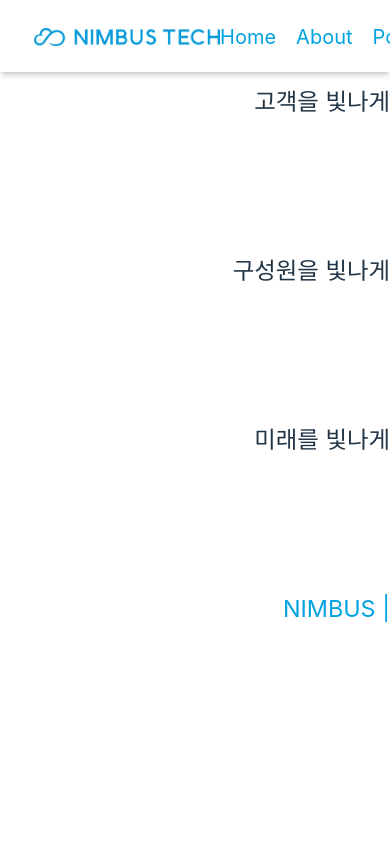
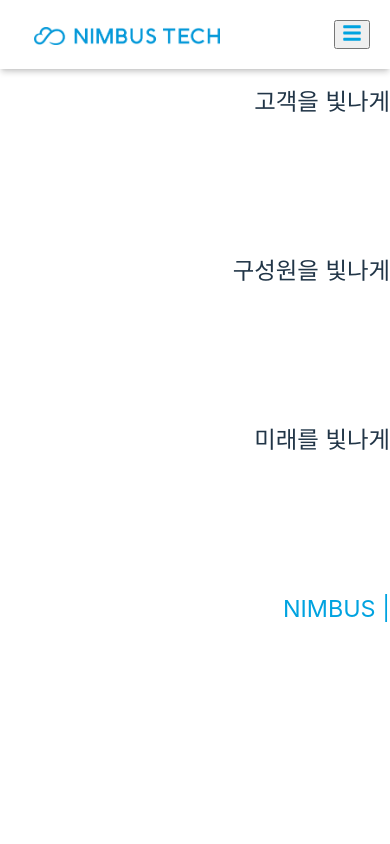
Before and after one commit to onexhana/nimbustech_website, a React (Vite) app: page / in a window 390 px wide. Shown: the top 844 px of the page. Built offline with nearby package versions, Linux system fonts and the light colour scheme; a web font is replaced by a local one.

Commit message:
feat:(header) 모바일 대응 버튼 생성

```diff
--- a/package.json
+++ b/package.json
@@ -10,10 +10,12 @@
     "preview": "vite preview"
   },
   "dependencies": {
+    "@heroicons/react": "^2.2.0",
     "framer-motion": "^12.23.12",
     "pretendard": "^1.3.9",
     "react": "^19.1.0",
     "react-dom": "^19.1.0",
+    "react-icons": "^5.5.0",
     "react-router-dom": "^7.8.1",
     "react-scroll": "^1.9.3",
     "react-simple-typewriter": "^5.0.1",
--- a/src/components/common/Header.tsx
+++ b/src/components/common/Header.tsx
@@ -1,4 +1,9 @@
+import { useState } from 'react';
+import { FaBars } from "react-icons/fa";
+
 export default function Header() {
+  const [isMobileMenuOpen, setIsMobileMenuOpen] = useState(false);
+
   const navItems = [
     { to: 'home', label: 'Home' },
     { to: 'about', label: 'About' },
@@ -17,6 +22,8 @@ export default function Header() {
         block: 'start'
       });
     }
+    // 모바일 메뉴 닫기
+    setIsMobileMenuOpen(false);
   };
 
   return (
@@ -43,8 +50,11 @@ export default function Header() {
           />
         </div>
 
-        {/* 네비게이션 메뉴 */}
-        <nav className="flex items-center text-[#00A3E0] font-bold text-[20px] md:text-[16px]" style={{ marginTop: '12px' }}>
+        {/* 데스크톱 네비게이션 메뉴 - md 이상에서만 표시 */}
+        <nav
+          className="desktop-menu-nav flex items-center text-[#00A3E0] font-bold text-[20px]"
+          style={{ marginTop: '12px' }}
+        >
           {navItems.map(({ to, label }) => (
             <button
               key={to}
@@ -64,7 +74,33 @@ export default function Header() {
             </button>
           ))}
         </nav>
+
+        {/* 모바일 햄버거 버튼 - md 미만에서만 표시 */}
+        <button
+          className="mobile-hamburger-btn p-2"
+          onClick={() => setIsMobileMenuOpen(!isMobileMenuOpen)}
+          style={{ marginTop: '20px', marginRight: '20px' }}
+        >
+          <FaBars size={20} color="#00A3E0" />
+        </button>
       </div>
+
+      {/* 모바일 드롭다운 메뉴 */}
+      {isMobileMenuOpen && (
+        <div className="md:hidden bg-white border-t border-gray-200">
+          <nav className="px-8 py-4">
+            {navItems.map(({ to, label }) => (
+              <button
+                key={to}
+                onClick={() => scrollToSection(to)}
+                className="block w-full text-left py-3 text-[#00A3E0] hover:text-[#000000] font-bold text-[18px] transition-colors duration-200"
+              >
+                {label}
+              </button>
+            ))}
+          </nav>
+        </div>
+      )}
     </header>
   );
 }
--- a/src/index.css
+++ b/src/index.css
@@ -53,6 +53,27 @@ h1 {
 }
 
 
+
+
+/* 헤더 반응형 CSS */
+@media screen and (max-width: 767px) {
+  .desktop-menu-nav {
+    display: none !important;
+  }
+  .mobile-hamburger-btn {
+    display: block !important;
+  }
+}
+
+@media screen and (min-width: 768px) {
+  .desktop-menu-nav {
+    display: flex !important;
+  }
+  .mobile-hamburger-btn {
+    display: none !important;
+  }
+}
+
 @media (prefers-color-scheme: light) {
   :root {
     color: #213547;
```
Also changed, not shown: 1 other file (tests, documents, lock files or other folders).
